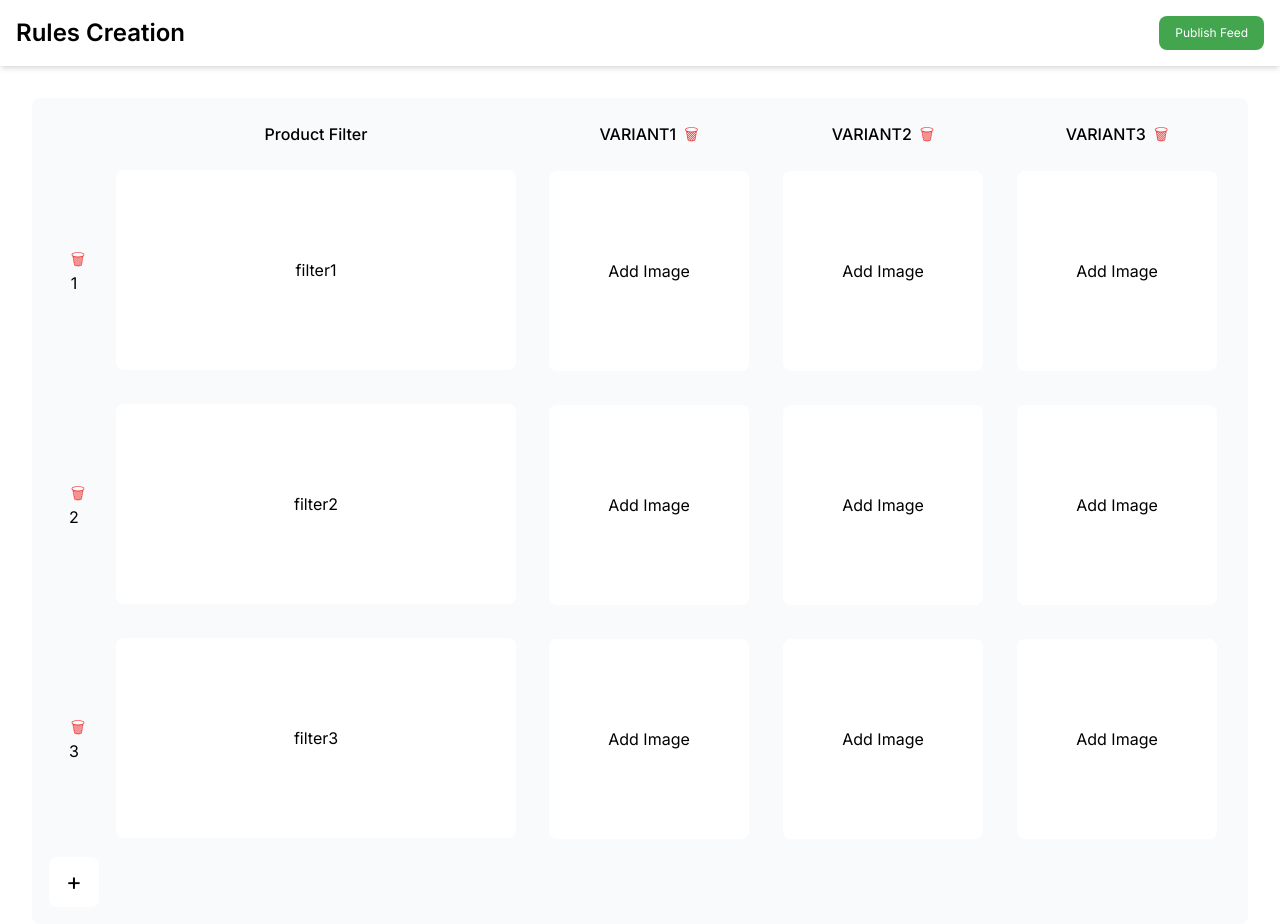
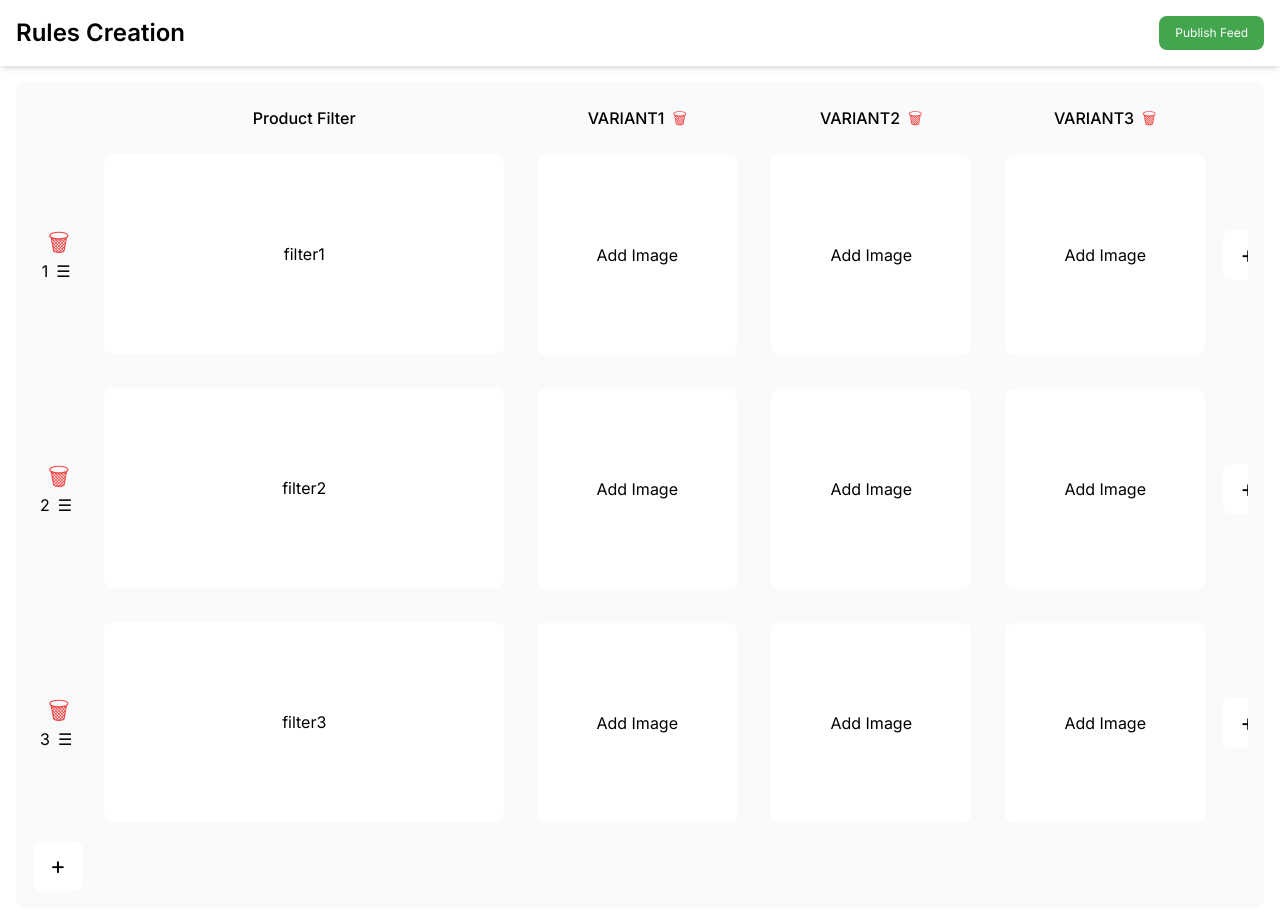
Before and after one commit to KRABHIRAJ/Rule-creation, a Next.js app: page / in a window 1280 px wide. Shown: the top 924 px of the page. Built offline with nearby package versions, Linux system fonts and the light colour scheme.

Commit message:
Added draggable feature

```diff
--- a/app/components/RuleContent.jsx
+++ b/app/components/RuleContent.jsx
@@ -3,7 +3,7 @@ import {rowData} from '../utils/constants'
 
 const RuleContent = () => {
   return (
-    <div className="bg-gray-50 m-8 p-4 rounded-lg">
+    <div className="bg-gray-50 m-4 p-4 rounded-lg">
         <Table data={rowData} />
     </div>
   )
--- a/app/components/Table.jsx
+++ b/app/components/Table.jsx
@@ -1,19 +1,27 @@
 "use client";
 
 import React, { useRef, useState } from "react";
-// import DragIndicatorIcon from '@mui/icons-material/DragIndicator';
+import {
+  SortableContainer,
+  SortableElement,
+  SortableHandle,
+} from "react-sortable-hoc";
+import { arrayMoveImmutable } from "array-move";
+import { TableBodyRow, TableHeader } from ".";
 
 const Table = ({ data }) => {
   const [tableData, setTableData] = useState(data);
   const newlRowNum = useRef(1);
   const newlColumnNum = useRef(1);
 
+  // To delete row
   const deleteRow = (index) => {
     const newData = [...tableData];
     newData.splice(index, 1);
     setTableData(newData);
   };
 
+  // To delete column
   const deleteColumn = (column) => {
     const newData = [...tableData];
     newData.forEach((row) => {
@@ -22,6 +30,7 @@ const Table = ({ data }) => {
     setTableData(newData);
   };
 
+  // To add new column on click of add(+) icon
   const addColumn = () => {
     const newData = [...tableData];
     newData.forEach((data) => {
@@ -34,6 +43,7 @@ const Table = ({ data }) => {
     newlColumnNum.current++;
   };
 
+  // To add new row on click of add(+) icon
   const addRow = () => {
     const newData = [...tableData];
     const payload = { ...newData[0] };
@@ -43,63 +53,45 @@ const Table = ({ data }) => {
     newlRowNum.current++;
   };
 
+  // All columns except first as we have to make that sticky
   const columns = Object.keys(tableData[0]).filter(
     (key) => key !== "productFilter"
   );
 
-  return (
-    <div className="overflow-x-auto no-scrollbar">
-      <table className="">
-        <thead>
-          <tr>
-            <th className="p-2"></th>
-            <th className="p-2 sticky left-0 font-[500] bg-gray-50 z-10 min-w-[250px]">
-              Product Filter
-            </th>
-            {columns.map((col) => (
-              <th key={col} className="p-2 font-[500]">
-                {col.toUpperCase()}
-                <button
-                  onClick={() => deleteColumn(col)}
-                  className="ml-2 text-red-500"
-                >
-                  🗑
-                </button>
-              </th>
-            ))}
-          </tr>
-        </thead>
+
+  /* Gets triggered when user drops the row.
+     Using array-move package to shift the row(dragged by user) in tabledata array  */
+  const onSortEnd = ({ oldIndex, newIndex }) => {
+    setTableData(arrayMoveImmutable(tableData, oldIndex, newIndex));
+  };
+
+  // For draghandle icon in 1st column of every row
+  const DragHandle = SortableHandle(() => (
+    <span className="cursor-move mr-2">☰</span>
+  ));
+
+  // Row to be made draggable
+  const SortableItem = SortableElement(({ value, rowIndex }) => (
+    <TableBodyRow
+      rowIndex={rowIndex}
+      value={value}
+      columns={columns}
+      deleteRow={deleteRow}
+      addColumn={addColumn}
+      DragHandle={DragHandle}
+    />
+  ));
+
+  // Draggable Container
+  const SortableList = SortableContainer(({ items }) => (
     <tbody>
-          {tableData.map((row, rowIndex) => (
-            <tr key={rowIndex}>
-              <td className="p-2 sticky left-0 bg-gray-50">
-                <div className="flex flex-col justify-center items-center">
-                  <button
-                    onClick={() => deleteRow(rowIndex)}
-                    className="ml-2 text-red-500"
-                  >
-                    🗑
-                  </button>
-                  <div className="flex gap-x-2">{rowIndex + 1}</div>
-                </div>
-              </td>
-              <td className="p-2 sticky left-12 flex items-center justify-center w-[400px] h-[200px] bg-white rounded-lg m-4 z-10">
-                {row.productFilter}
-              </td>
-              {columns.map((col) => (
-                <td key={col}>
-                  <div className="bg-white rounded-lg p-4 m-4 w-[200px] h-[200px] flex items-center justify-center">
-                    <p>Add Image</p>
-                  </div>
-                </td>
-              ))}
-
-              <td onClick={addColumn}>
-                <div className="bg-white text-2xl cursor-pointer flex items-center justify-center p-4 w-[50px] h-[50px] rounded-lg">
-                  +
-                </div>
-              </td>
-            </tr>
+      {items.map((value, index) => (
+        <SortableItem
+          key={`item-${index}`}
+          index={index}
+          value={value}
+          rowIndex={index}
+        />
       ))}
       <tr>
         <td onClick={addRow} className="sticky left-0">
@@ -109,6 +101,14 @@ const Table = ({ data }) => {
         </td>
       </tr>
     </tbody>
+  ));
+
+
+  return (
+    <div className="overflow-x-auto no-scrollbar">
+      <table>
+        <TableHeader columns={columns} deleteColumn={deleteColumn} />
+        <SortableList items={tableData} onSortEnd={onSortEnd} useDragHandle />
       </table>
     </div>
   );
--- /dev/null
+++ b/app/components/TableBodyRow.jsx
@@ -0,0 +1,40 @@
+import React from "react";
+
+const TableBodyRow = ({ rowIndex, value, columns, deleteRow, addColumn, DragHandle }) => {
+
+  return (
+    <tr>
+      <td className="p-2 sticky left-0 bg-gray-50">
+        <div className="flex flex-col justify-center items-center">
+          <button
+            onClick={() => deleteRow(rowIndex)}
+            className="ml-2 text-red-500 text-2xl self-start"
+          >
+            🗑
+          </button>
+          <div className="flex gap-x-2">
+            <p>{rowIndex + 1}</p>
+            <DragHandle />
+          </div>
+        </div>
+      </td>
+      <td className="p-2 sticky left-12 flex items-center justify-center w-[400px] h-[200px] bg-white rounded-lg m-4 z-10">
+        {value.productFilter}
+      </td>
+      {columns.map((col) => (
+        <td key={col}>
+          <div className="bg-white rounded-lg p-4 m-4 w-[200px] h-[200px] flex items-center justify-center">
+            <p>Add Image</p>
+          </div>
+        </td>
+      ))}
+      <td onClick={addColumn}>
+        <div className="bg-white text-2xl cursor-pointer flex items-center justify-center p-4 w-[50px] h-[50px] rounded-lg">
+          +
+        </div>
+      </td>
+    </tr>
+  );
+};
+
+export default TableBodyRow;
--- /dev/null
+++ b/app/components/TableHeader.jsx
@@ -0,0 +1,27 @@
+import React from "react";
+
+const TableHeader = ({columns, deleteColumn}) => {
+  return (
+    <thead>
+      <tr className="">
+        <th className="p-2"></th>
+        <th className="p-2 sticky left-0 font-[500] bg-gray-50 z-10 min-w-[250px]">
+          Product Filter
+        </th>
+        {columns.map((col) => (
+          <th key={col} className="p-2 font-[500]">
+            {col.toUpperCase()}
+            <button
+              onClick={() => deleteColumn(col)}
+              className="ml-2 text-red-500"
+            >
+              🗑
+            </button>
+          </th>
+        ))}
+      </tr>
+    </thead>
+  );
+};
+
+export default TableHeader;
--- a/app/components/index.js
+++ b/app/components/index.js
@@ -1,6 +1,8 @@
-import App from './App';
-import Header from './Header';
-import RuleContent from './RuleContent';
-import Table from './Table';
+import App from "./App";
+import Header from "./Header";
+import RuleContent from "./RuleContent";
+import Table from "./Table";
+import TableBodyRow from "./TableBodyRow";
+import TableHeader from "./TableHeader";
 
-export {App, Header, RuleContent, Table};
+export { App, Header, RuleContent, Table, TableHeader, TableBodyRow };
--- a/package.json
+++ b/package.json
@@ -13,9 +13,12 @@
     "@emotion/styled": "^11.13.0",
     "@mui/icons-material": "^5.16.5",
     "@mui/material": "^5.16.5",
+    "array-move": "^4.0.0",
     "next": "14.2.5",
     "react": "^18",
-    "react-dom": "^18"
+    "react-beautiful-dnd": "^13.1.1",
+    "react-dom": "^18",
+    "react-sortable-hoc": "^2.0.0"
   },
   "devDependencies": {
     "eslint": "^8",
```
Also changed, not shown: 1 other file (tests, documents, lock files or other folders). Lines whose indentation alone changed are shown as unchanged.
